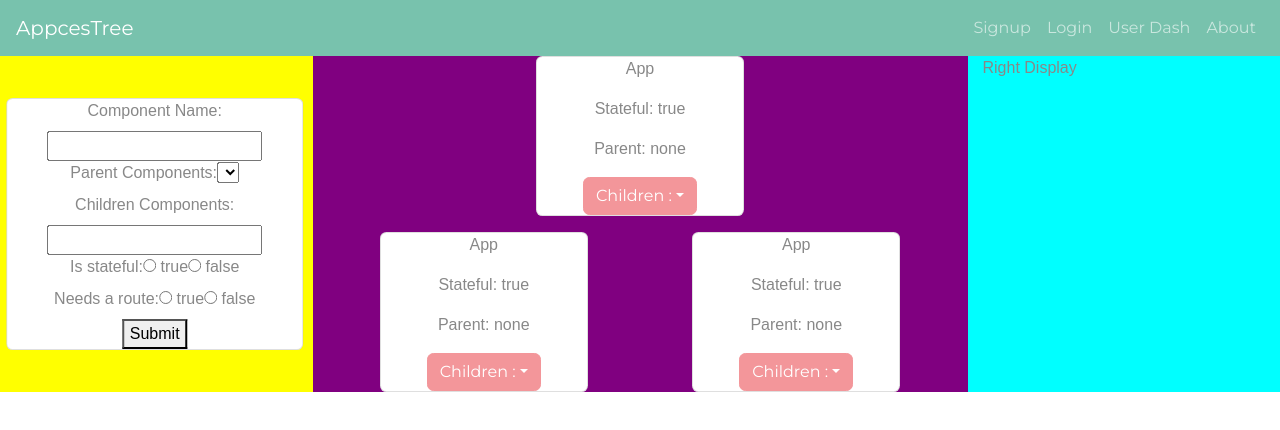
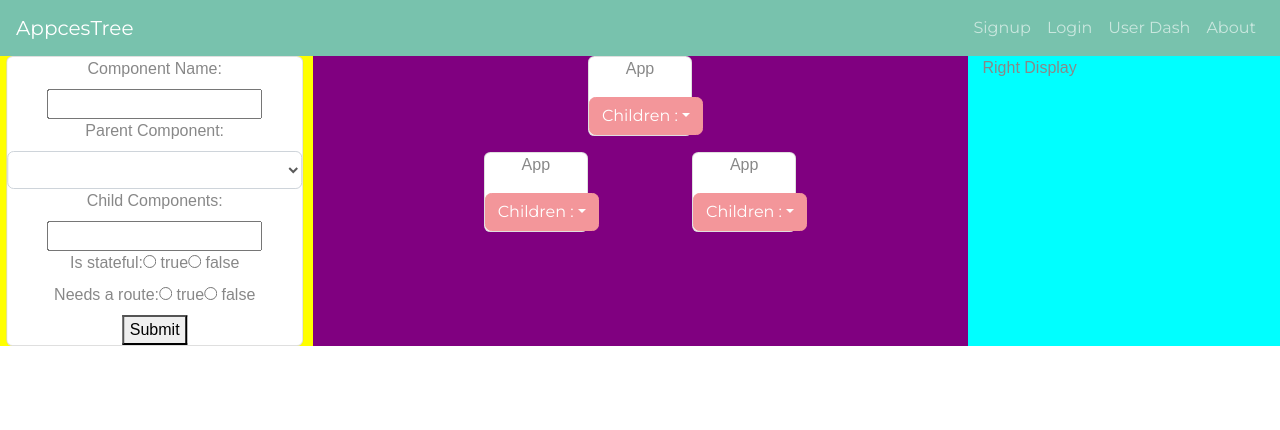
Before and after one commit to NickDErrico/appcestree, a React (Create React App) app: page /new in a window 1280 px wide. Shown: the top 430 px of the page. Built offline with nearby package versions, Linux system fonts and the light colour scheme; no server answers.

Commit message:
getting props in componentCreator

```diff
--- a/src/components/Component.js
+++ b/src/components/Component.js
@@ -15,8 +15,8 @@ const Component = (props) => {
       gridRow: `${props.gridRow} / span ${props.rowSpan}`
     }}>
       <p>App</p>
-      <p>Stateful: true</p>
-      <p>Parent: none</p>
+      {/* <p>Stateful: true</p>
+      <p>Parent: none</p> */}
       <UncontrolledDropdown>
         <DropdownToggle caret>
           Children :
--- a/src/components/ComponentCreator.js
+++ b/src/components/ComponentCreator.js
@@ -14,11 +14,11 @@ let ComponentCreator = (props) => {
           <Field name='name' component='input' type='text' />
         </div>
         <div>
-          <label htmlFor='parents'>Parent Components:</label>
-          <Field name='parents' component='select' type='text' />
+          <label htmlFor='parent_id'>Parent Component:</label>
+          <Field className='form-control' name='parent_id' component='select' />
         </div>
         <div>
-          <label htmlFor='children'>Children Components:</label>
+          <label htmlFor='children'>Child Components:</label>
           <Field name='children' component='input' type='text' />
         </div>
         <div>
@@ -37,12 +37,13 @@ let ComponentCreator = (props) => {
   )
 }
 
+let mapStateToProps = state => ({
+  components: state.components,
+  parentComponent: state.parent_child_component
+})
+
 ComponentCreator = reduxForm({
   form: 'components'
 })(ComponentCreator)
 
-let mapStateToProps = state => ({
-  components: state.components
-})
-
 export default connect(mapStateToProps, null)(ComponentCreator);
--- a/src/components/ComponentList.js
+++ b/src/components/ComponentList.js
@@ -16,20 +16,20 @@ const ComponentList = (props) => {
       <Component
         gridRow={1}
         rowSpan={2}
-        gridCol={5}
-        colSpan={4}
+        gridCol={6}
+        colSpan={2}
       />
       <Component
         gridRow={3}
         rowSpan={2}
-        gridCol={2}
-        colSpan={4}
+        gridCol={4}
+        colSpan={2}
       />
       <Component
         gridRow={3}
         rowSpan={2}
         gridCol={8}
-        colSpan={4}
+        colSpan={2}
       />
     </div>
   )
--- a/src/redux/components.reducers.js
+++ b/src/redux/components.reducers.js
@@ -13,7 +13,7 @@ const initialState = {
 export default (state = initialState, action) => {
   switch(action.type) {
     case FETCH_COMPONENTS_SUCCESS:
-      return [...action.payload.data]
+      return [...state, action.payload]
     case FETCH_COMPONENTS_FAILED:
       return action.payload
     case ADD_COMPONENT_SUCCESS:
```
